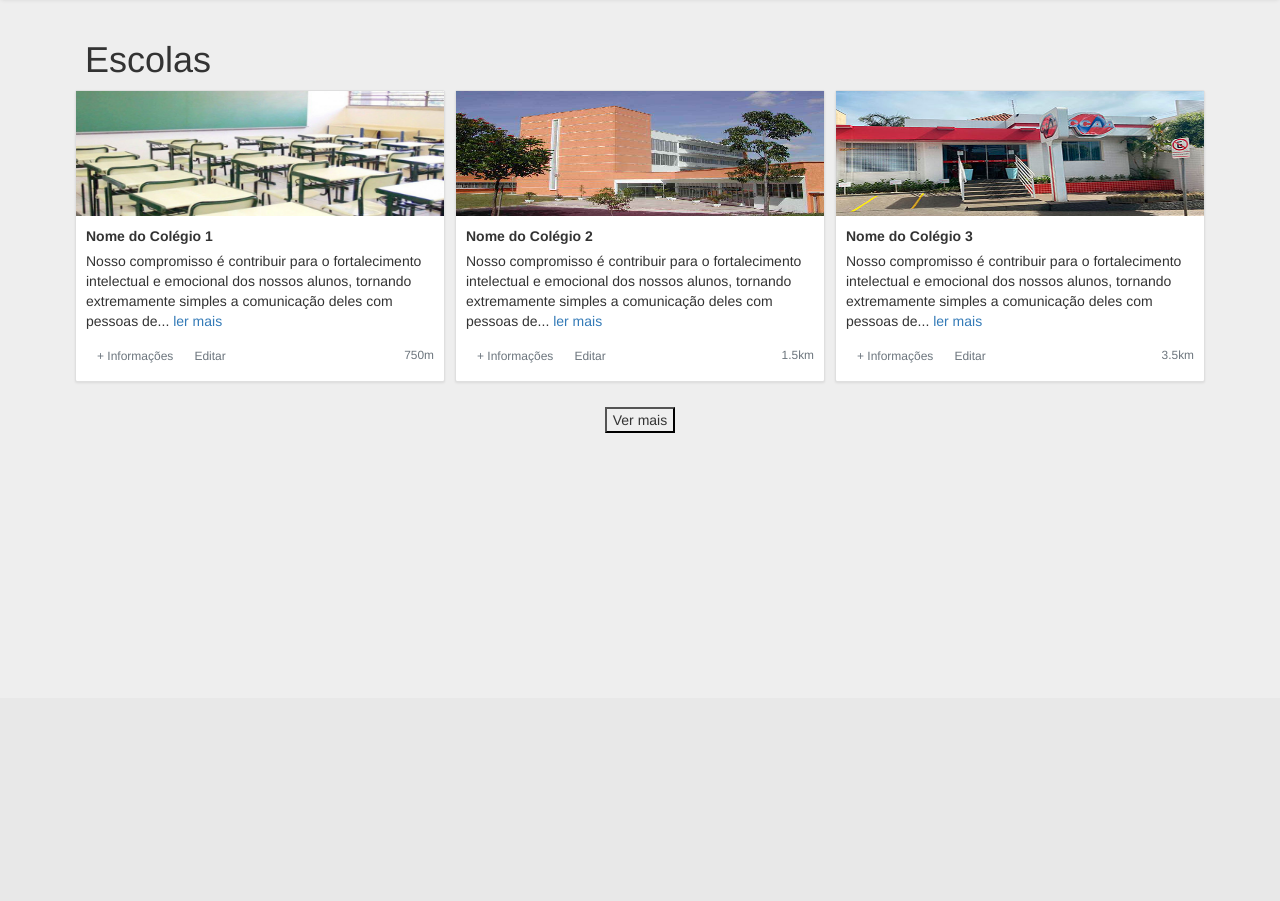
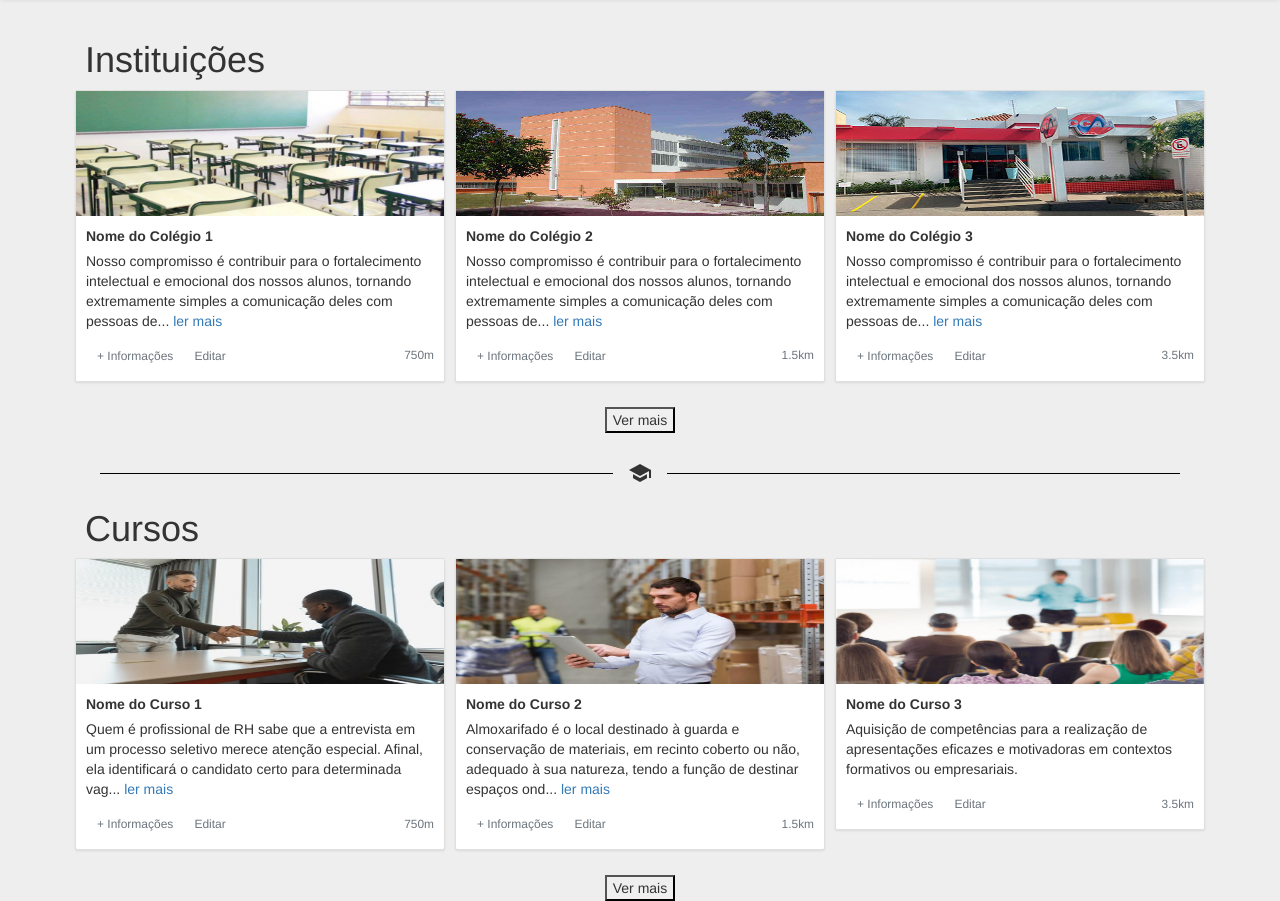
Before and after one commit to gabsleao/icourse, a PHP site: page / in a window 1280 px wide. Shown: the part 102-1003 px from the top of the page. Before the commit the page ends 535 px from the top, so only its background shows below. Run offline with PHP 8.4, Linux system fonts and the light colour scheme.

Commit message:
organizar index + add cursos

```diff
--- /dev/null
+++ b/cursos.php
@@ -0,0 +1,74 @@
+<div class="row row-cols-1 row-cols-sm-2 row-cols-md-3 g-3">
+
+        <!-- cada coluna -->
+        <div class="col">
+          <div class="card shadow-sm">
+            <img width="100%" height="125px"  src="./assets/escolas/curso1.jpeg">
+            <!-- <svg class="bd-placeholder-img card-img-top" width="100%" height="125" xmlns="http://www.w3.org/2000/svg" role="img" aria-label="Placeholder: Thumbnail" preserveAspectRatio="xMidYMid slice" focusable="false"><title>Placeholder</title><rect width="100%" height="100%" fill="#55595c"/><text x="50%" y="50%" fill="#eceeef" dy=".3em">Thumbnail</text></svg> -->
+
+            <div class="card-body">
+              <p class="card-title"><b>Nome do Curso 1</b></p>
+              <p class="card-text more">Quem é profissional de RH sabe que a entrevista em um processo seletivo merece atenção especial. Afinal, ela identificará o candidato certo para determinada vaga e, a escolha na abordagem, nesse momento, é essencial. Desta forma, é possível contar com vários tipos de testes para aplicar em entrevistas que tornam o processo de recrutamento e seleção mais dinâmico e eficiente. O tipo de entrevista que o profissional de RH deve aplicar em sua empresa variará de acordo com alguns fatores como, por exemplo, a cultura da empresa, ou seja, sua política, suas crenças, valores e hábitos. É preciso também definir o perfil comportamental ideal, de acordo com as necessidades do cargo. Por isso, com o objetivo de facilitar na escolha do melhor tipo de entrevista para a sua organização, apresentaremos neste conteúdo alguns tipos de entrevistas mais utilizados por recrutadores, suas características, e como e quando elas devem ser aplicadas. </p>
+              <div class="d-flex justify-content-between align-items-center">
+                <div class="btn-group">
+                  <button type="button" class="btn btn-sm btn-outline-secondary">+ Informações</button>
+                  <!-- apenas quem tiver permissão (admin ou revisor) -->
+                  <button type="button" class="btn btn-sm btn-outline-secondary">Editar</button>
+                </div>
+                <!-- distancia (IMPORTANTE) -->
+                <small class="text-muted">750m</small>
+              </div>
+            </div>
+          </div>
+        </div>
+
+
+        <div class="col">
+          <div class="card shadow-sm">
+          <img width="100%" height="125px" src="./assets/escolas/curso2.jpg">
+            <!-- <svg class="bd-placeholder-img card-img-top" width="100%" height="125" xmlns="http://www.w3.org/2000/svg" role="img" aria-label="Placeholder: Thumbnail" preserveAspectRatio="xMidYMid slice" focusable="false"><title>Placeholder</title><rect width="100%" height="100%" fill="#55595c"/><text x="50%" y="50%" fill="#eceeef" dy=".3em">Thumbnail</text></svg> -->
+
+            <div class="card-body">
+              <p class="card-title"><b>Nome do Curso 2</b></p>
+              <p class="card-text more">Almoxarifado é o local destinado à guarda e conservação de materiais, em recinto coberto ou não, adequado à sua natureza, tendo a função de destinar espaços onde permanecerá cada item aguardando a necessidade do seu uso, ficando sua localização, equipamentos e disposição interna acondicionados à política geral de estoques da empresa.</p>
+              <div class="d-flex justify-content-between align-items-center">
+                <div class="btn-group">
+                  <button type="button" class="btn btn-sm btn-outline-secondary">+ Informações</button>
+                  <!-- apenas quem tiver permissão (admin ou revisor) -->
+                  <button type="button" class="btn btn-sm btn-outline-secondary">Editar</button>
+                </div>
+                <!-- distancia (IMPORTANTE) -->
+                <small class="text-muted">1.5km</small>
+              </div>
+            </div>
+          </div>
+        </div>
+
+
+        <div class="col">
+          <div class="card shadow-sm">
+          <img width="100%" height="125px" src="./assets/escolas/curso3.png">
+            <!-- <svg class="bd-placeholder-img card-img-top" width="100%" height="125" xmlns="http://www.w3.org/2000/svg" role="img" aria-label="Placeholder: Thumbnail" preserveAspectRatio="xMidYMid slice" focusable="false"><title>Placeholder</title><rect width="100%" height="100%" fill="#55595c"/><text x="50%" y="50%" fill="#eceeef" dy=".3em">Thumbnail</text></svg> -->
+
+            <div class="card-body">
+              <p class="card-title"><b>Nome do Curso 3</b></p>
+              <p class="card-text more">Aquisição de competências para a realização de apresentações eficazes e motivadoras em contextos formativos ou empresariais.</p>
+              <div class="d-flex justify-content-between align-items-center">
+                <div class="btn-group">
+                  <button type="button" class="btn btn-sm btn-outline-secondary">+ Informações</button>
+                  <!-- apenas quem tiver permissão (admin ou revisor) -->
+                  <button type="button" class="btn btn-sm btn-outline-secondary">Editar</button>
+                </div>
+                <!-- distancia (IMPORTANTE) -->
+                <small class="text-muted">3.5km</small>
+              </div>
+            </div>
+          </div>
+        </div>
+
+</div>
+
+<!-- TO-DO: melhorar esse botão e add função -->
+<div class="centralizado">
+    <button type="button" label="Ver mais">Ver mais</button>
+</div>
--- a/index.php
+++ b/index.php
@@ -10,84 +10,20 @@
 
 <body>
     <div class="container">
-    <!-- dinamizar com PHP a partir daqui -->
 
-      <!-- div responsável por dividir os elementos em 3 colunas por linha -->
-      <h1>Escolas</h1>
-      <div class="row row-cols-1 row-cols-sm-2 row-cols-md-3 g-3">
+      <h1>Instituições</h1>
+      <?php include_once __DIR__ . '/instituicoes.php'; ?>
 
-        <!-- cada coluna -->
-        <div class="col">
-          <div class="card shadow-sm">
-            <img width="100%" height="125px"  src="./assets/escolas/escola1.png">
-            <!-- <svg class="bd-placeholder-img card-img-top" width="100%" height="125" xmlns="http://www.w3.org/2000/svg" role="img" aria-label="Placeholder: Thumbnail" preserveAspectRatio="xMidYMid slice" focusable="false"><title>Placeholder</title><rect width="100%" height="100%" fill="#55595c"/><text x="50%" y="50%" fill="#eceeef" dy=".3em">Thumbnail</text></svg> -->
+      <div class="containerLinha">
+        <div class="linha"></div>
+          <div class="linhaIcon"><i class="material-icons">school</i></div>
+        <div class="linha"></div>
+      </div>
 
-            <div class="card-body">
-              <p class="card-title"><b>Nome do Colégio 1</b></p>
-              <p class="card-text more">Nosso compromisso é contribuir para o fortalecimento intelectual e emocional dos nossos alunos, tornando extremamente simples a comunicação deles com pessoas de todas as partes do mundo, através do ensino efetivo original e inovador, capaz de fazer do aprendizado uma experiência única e prazerosa.</p>
-              <div class="d-flex justify-content-between align-items-center">
-                <div class="btn-group">
-                  <button type="button" class="btn btn-sm btn-outline-secondary">+ Informações</button>
-                  <!-- apenas quem tiver permissão (admin ou revisor) -->
-                  <button type="button" class="btn btn-sm btn-outline-secondary">Editar</button>
-                </div>
-                <!-- distancia (IMPORTANTE) -->
-                <small class="text-muted">750m</small>
-              </div>
-            </div>
-          </div>
-        </div>
+      <h1>Cursos</h1>
+      <?php include_once __DIR__ . '/cursos.php'; ?>
 
 
-        <div class="col">
-          <div class="card shadow-sm">
-          <img width="100%" height="125px" src="./assets/escolas/escola2.jpg">
-            <!-- <svg class="bd-placeholder-img card-img-top" width="100%" height="125" xmlns="http://www.w3.org/2000/svg" role="img" aria-label="Placeholder: Thumbnail" preserveAspectRatio="xMidYMid slice" focusable="false"><title>Placeholder</title><rect width="100%" height="100%" fill="#55595c"/><text x="50%" y="50%" fill="#eceeef" dy=".3em">Thumbnail</text></svg> -->
-
-            <div class="card-body">
-              <p class="card-title"><b>Nome do Colégio 2</b></p>
-              <p class="card-text more">Nosso compromisso é contribuir para o fortalecimento intelectual e emocional dos nossos alunos, tornando extremamente simples a comunicação deles com pessoas de todas as partes do mundo, através do ensino efetivo original e inovador, capaz de fazer do aprendizado uma experiência única e prazerosa.</p>
-              <div class="d-flex justify-content-between align-items-center">
-                <div class="btn-group">
-                  <button type="button" class="btn btn-sm btn-outline-secondary">+ Informações</button>
-                  <!-- apenas quem tiver permissão (admin ou revisor) -->
-                  <button type="button" class="btn btn-sm btn-outline-secondary">Editar</button>
-                </div>
-                <!-- distancia (IMPORTANTE) -->
-                <small class="text-muted">1.5km</small>
-              </div>
-            </div>
-          </div>
-        </div>
-
-
-        <div class="col">
-          <div class="card shadow-sm">
-          <img width="100%" height="125px" src="./assets/escolas/escola3.jpg">
-            <!-- <svg class="bd-placeholder-img card-img-top" width="100%" height="125" xmlns="http://www.w3.org/2000/svg" role="img" aria-label="Placeholder: Thumbnail" preserveAspectRatio="xMidYMid slice" focusable="false"><title>Placeholder</title><rect width="100%" height="100%" fill="#55595c"/><text x="50%" y="50%" fill="#eceeef" dy=".3em">Thumbnail</text></svg> -->
-
-            <div class="card-body">
-              <p class="card-title"><b>Nome do Colégio 3</b></p>
-              <p class="card-text more">Nosso compromisso é contribuir para o fortalecimento intelectual e emocional dos nossos alunos, tornando extremamente simples a comunicação deles com pessoas de todas as partes do mundo, através do ensino efetivo original e inovador, capaz de fazer do aprendizado uma experiência única e prazerosa.</p>
-              <div class="d-flex justify-content-between align-items-center">
-                <div class="btn-group">
-                  <button type="button" class="btn btn-sm btn-outline-secondary">+ Informações</button>
-                  <!-- apenas quem tiver permissão (admin ou revisor) -->
-                  <button type="button" class="btn btn-sm btn-outline-secondary">Editar</button>
-                </div>
-                <!-- distancia (IMPORTANTE) -->
-                <small class="text-muted">3.5km</small>
-              </div>
-            </div>
-          </div>
-        </div>
-
-      </div>
-
-       <!-- TO-DO: melhorar esse botão e add função -->
-       <div class="centralizado">
-          <button type="button" label="Ver mais">Ver mais</button>
-        </div>
 
     </div>
 </body>
--- /dev/null
+++ b/instituicoes.php
@@ -0,0 +1,74 @@
+<div class="row row-cols-1 row-cols-sm-2 row-cols-md-3 g-3">
+
+        <!-- cada coluna -->
+        <div class="col">
+          <div class="card shadow-sm">
+            <img width="100%" height="125px"  src="./assets/escolas/escola1.png">
+            <!-- <svg class="bd-placeholder-img card-img-top" width="100%" height="125" xmlns="http://www.w3.org/2000/svg" role="img" aria-label="Placeholder: Thumbnail" preserveAspectRatio="xMidYMid slice" focusable="false"><title>Placeholder</title><rect width="100%" height="100%" fill="#55595c"/><text x="50%" y="50%" fill="#eceeef" dy=".3em">Thumbnail</text></svg> -->
+
+            <div class="card-body">
+              <p class="card-title"><b>Nome do Colégio 1</b></p>
+              <p class="card-text more">Nosso compromisso é contribuir para o fortalecimento intelectual e emocional dos nossos alunos, tornando extremamente simples a comunicação deles com pessoas de todas as partes do mundo, através do ensino efetivo original e inovador, capaz de fazer do aprendizado uma experiência única e prazerosa.</p>
+              <div class="d-flex justify-content-between align-items-center">
+                <div class="btn-group">
+                  <button type="button" class="btn btn-sm btn-outline-secondary">+ Informações</button>
+                  <!-- apenas quem tiver permissão (admin ou revisor) -->
+                  <button type="button" class="btn btn-sm btn-outline-secondary">Editar</button>
+                </div>
+                <!-- distancia (IMPORTANTE) -->
+                <small class="text-muted">750m</small>
+              </div>
+            </div>
+          </div>
+        </div>
+
+
+        <div class="col">
+          <div class="card shadow-sm">
+          <img width="100%" height="125px" src="./assets/escolas/escola2.jpg">
+            <!-- <svg class="bd-placeholder-img card-img-top" width="100%" height="125" xmlns="http://www.w3.org/2000/svg" role="img" aria-label="Placeholder: Thumbnail" preserveAspectRatio="xMidYMid slice" focusable="false"><title>Placeholder</title><rect width="100%" height="100%" fill="#55595c"/><text x="50%" y="50%" fill="#eceeef" dy=".3em">Thumbnail</text></svg> -->
+
+            <div class="card-body">
+              <p class="card-title"><b>Nome do Colégio 2</b></p>
+              <p class="card-text more">Nosso compromisso é contribuir para o fortalecimento intelectual e emocional dos nossos alunos, tornando extremamente simples a comunicação deles com pessoas de todas as partes do mundo, através do ensino efetivo original e inovador, capaz de fazer do aprendizado uma experiência única e prazerosa.</p>
+              <div class="d-flex justify-content-between align-items-center">
+                <div class="btn-group">
+                  <button type="button" class="btn btn-sm btn-outline-secondary">+ Informações</button>
+                  <!-- apenas quem tiver permissão (admin ou revisor) -->
+                  <button type="button" class="btn btn-sm btn-outline-secondary">Editar</button>
+                </div>
+                <!-- distancia (IMPORTANTE) -->
+                <small class="text-muted">1.5km</small>
+              </div>
+            </div>
+          </div>
+        </div>
+
+
+        <div class="col">
+          <div class="card shadow-sm">
+          <img width="100%" height="125px" src="./assets/escolas/escola3.jpg">
+            <!-- <svg class="bd-placeholder-img card-img-top" width="100%" height="125" xmlns="http://www.w3.org/2000/svg" role="img" aria-label="Placeholder: Thumbnail" preserveAspectRatio="xMidYMid slice" focusable="false"><title>Placeholder</title><rect width="100%" height="100%" fill="#55595c"/><text x="50%" y="50%" fill="#eceeef" dy=".3em">Thumbnail</text></svg> -->
+
+            <div class="card-body">
+              <p class="card-title"><b>Nome do Colégio 3</b></p>
+              <p class="card-text more">Nosso compromisso é contribuir para o fortalecimento intelectual e emocional dos nossos alunos, tornando extremamente simples a comunicação deles com pessoas de todas as partes do mundo, através do ensino efetivo original e inovador, capaz de fazer do aprendizado uma experiência única e prazerosa.</p>
+              <div class="d-flex justify-content-between align-items-center">
+                <div class="btn-group">
+                  <button type="button" class="btn btn-sm btn-outline-secondary">+ Informações</button>
+                  <!-- apenas quem tiver permissão (admin ou revisor) -->
+                  <button type="button" class="btn btn-sm btn-outline-secondary">Editar</button>
+                </div>
+                <!-- distancia (IMPORTANTE) -->
+                <small class="text-muted">3.5km</small>
+              </div>
+            </div>
+          </div>
+        </div>
+
+</div>
+
+<!-- TO-DO: melhorar esse botão e add função -->
+<div class="centralizado">
+    <button type="button" label="Ver mais">Ver mais</button>
+</div>
```
Also changed, not shown: assets/escolas/curso1.jpeg (added), assets/escolas/curso2.jpg (added), assets/escolas/curso3.png (added).
